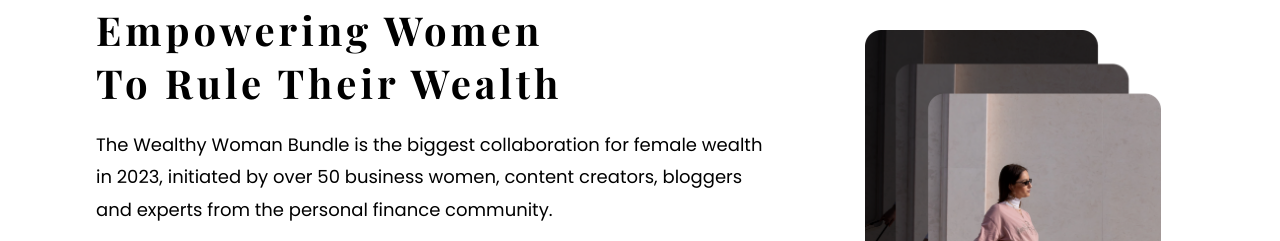
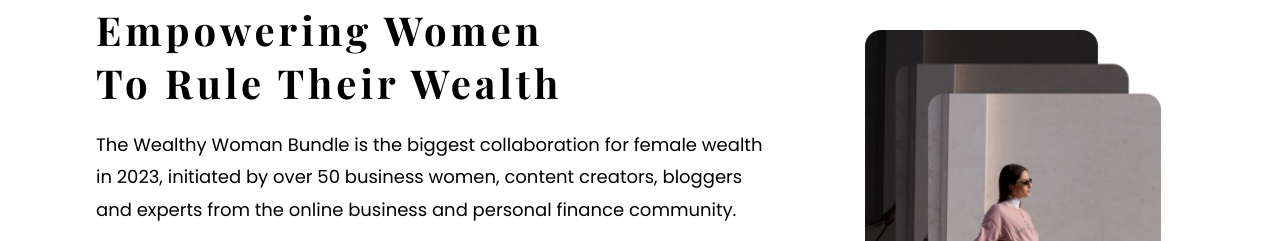
Before and after one commit to thesocialvault/TheWealthyWomanBundle, a plain HTML site: page index.html in a window 1280 px wide. Shown: the part 897-1138 px from the top of the page. Drawn offline with nearby package versions, Linux system fonts and the light colour scheme; a web font is replaced by a local one.

Commit message:
Added "online business"

```diff
--- a/index.html
+++ b/index.html
@@ -68,7 +68,7 @@
             <p>
                 The Wealthy Woman Bundle is the biggest collaboration for female wealth in 2023,
                 initiated by over 50 business women, content creators, bloggers and experts
-                from the personal finance community.
+                from the online business and personal finance community.
             </p>
             <p>
                 For one week, we come together with our guidance and
```
